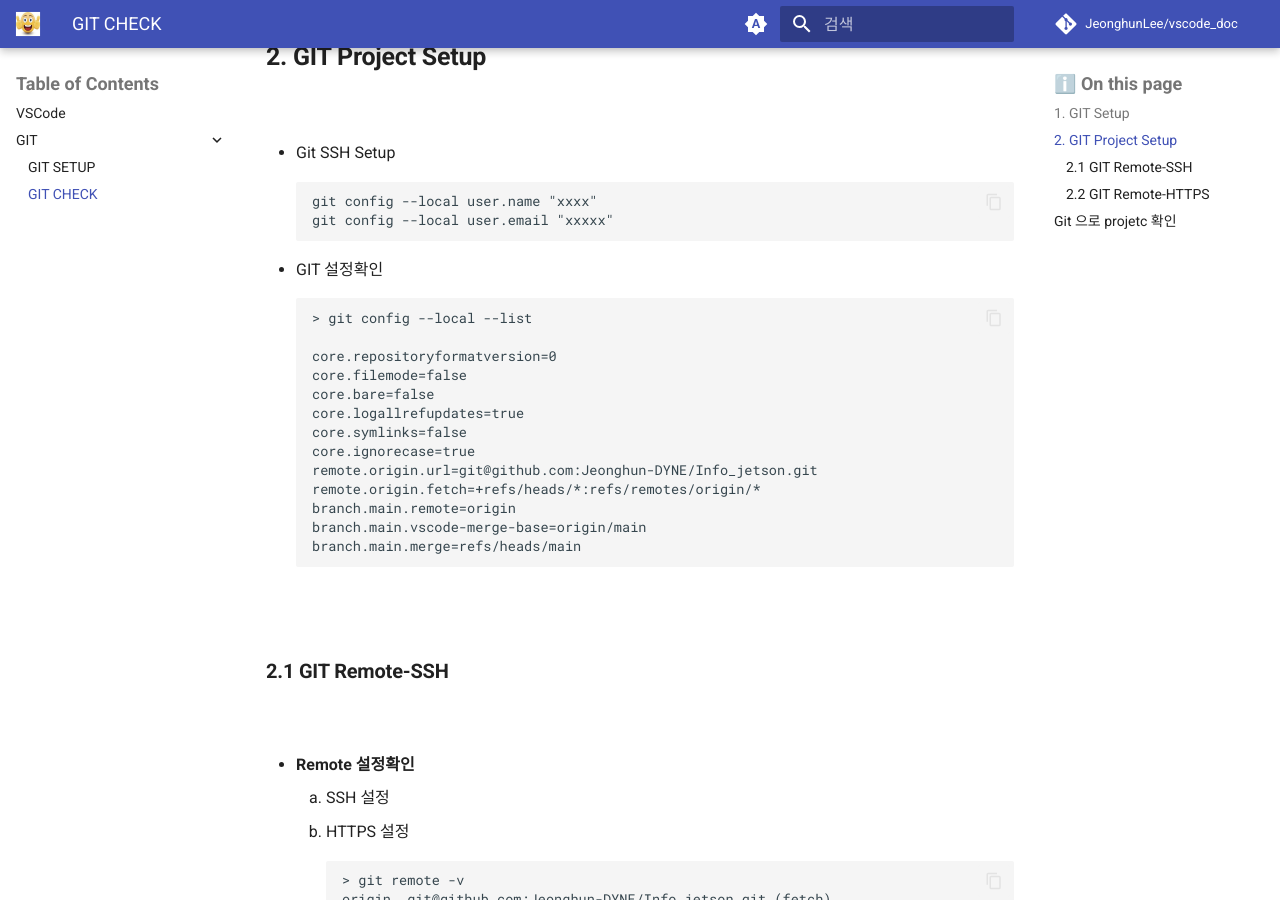
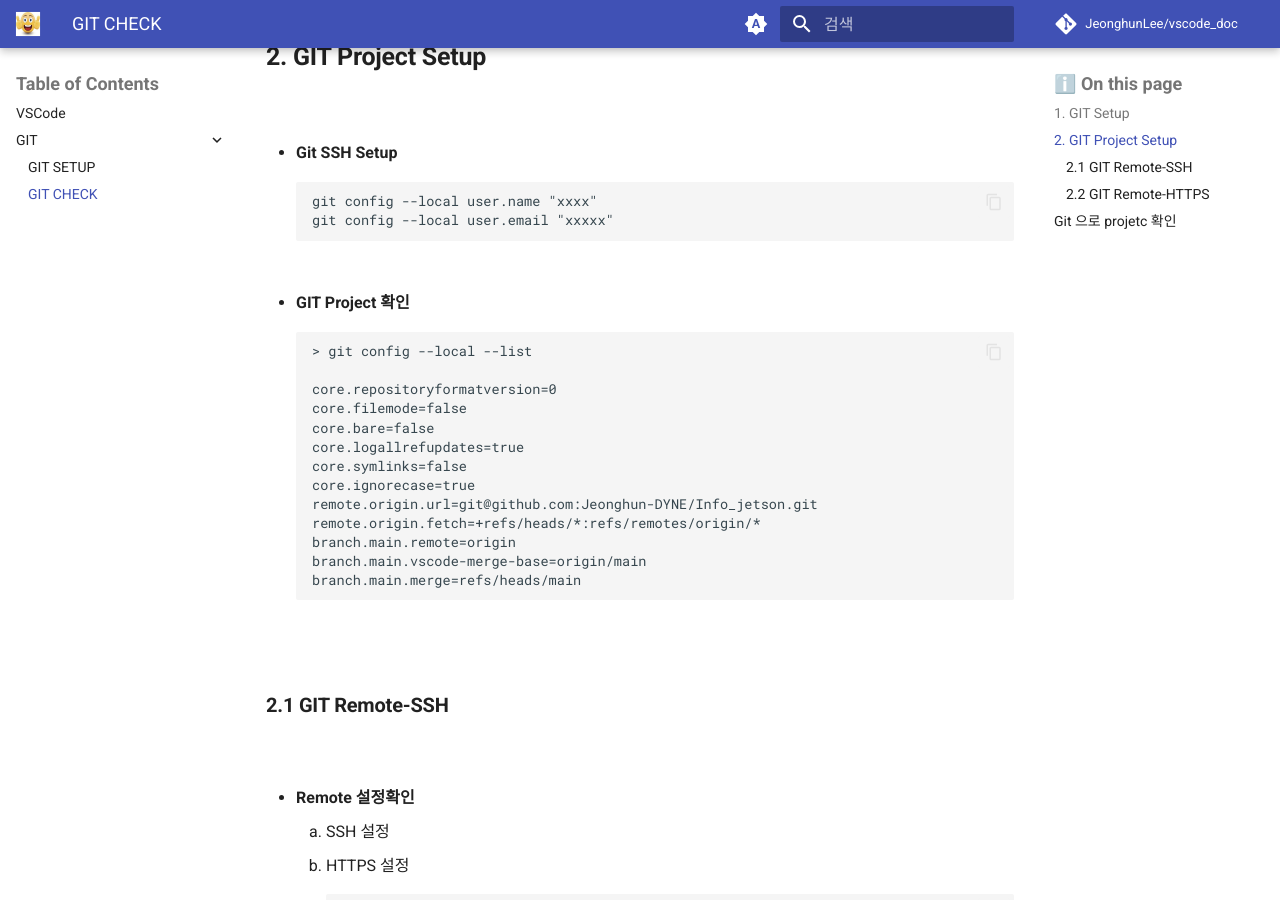
Before and after one commit to JeonghunLee/vscode_doc, an MkDocs documentation site: the page built from docs/git_check.md, in a window 1280 px wide and 900 px high, scrolled down 471 px. Built offline with MkDocs 1.6.1 and Material for MkDocs 9.7.7, drawn with Linux system fonts in a browser that asks for light colours; comment, search, counter and statistics services are not loaded.

Commit message:
Enhance Git documentation formatting by bolding section titles for clarity

````diff
--- a/docs/git_check.md
+++ b/docs/git_check.md
@@ -17,14 +17,14 @@ git config --global user.email "xxxxx"
 
 <br/>
 
-* Git SSH Setup
+* **Git SSH Setup**
 ```
 git config --local user.name "xxxx"
 git config --local user.email "xxxxx"
 ```
+<br/>
 
-
-* GIT 설정확인
+* **GIT Project 확인**
 ```
 > git config --local --list
 
````
